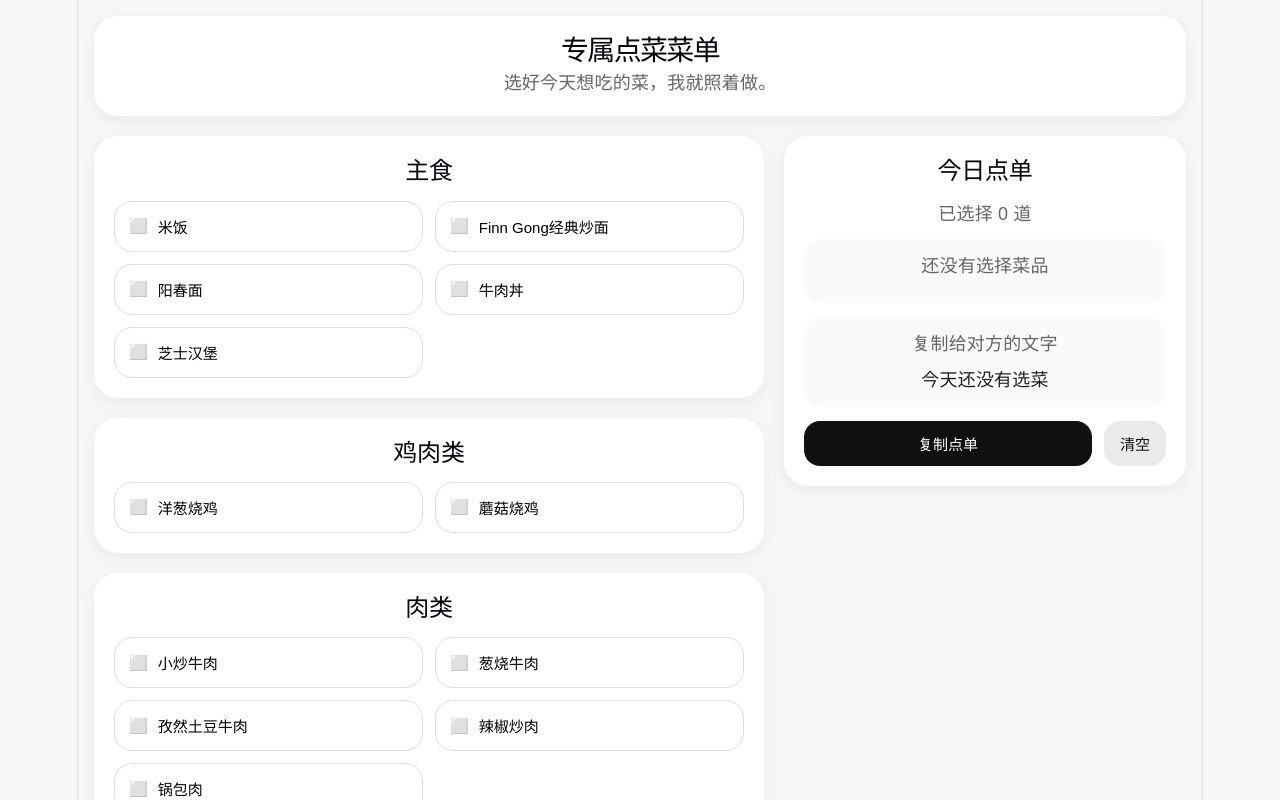
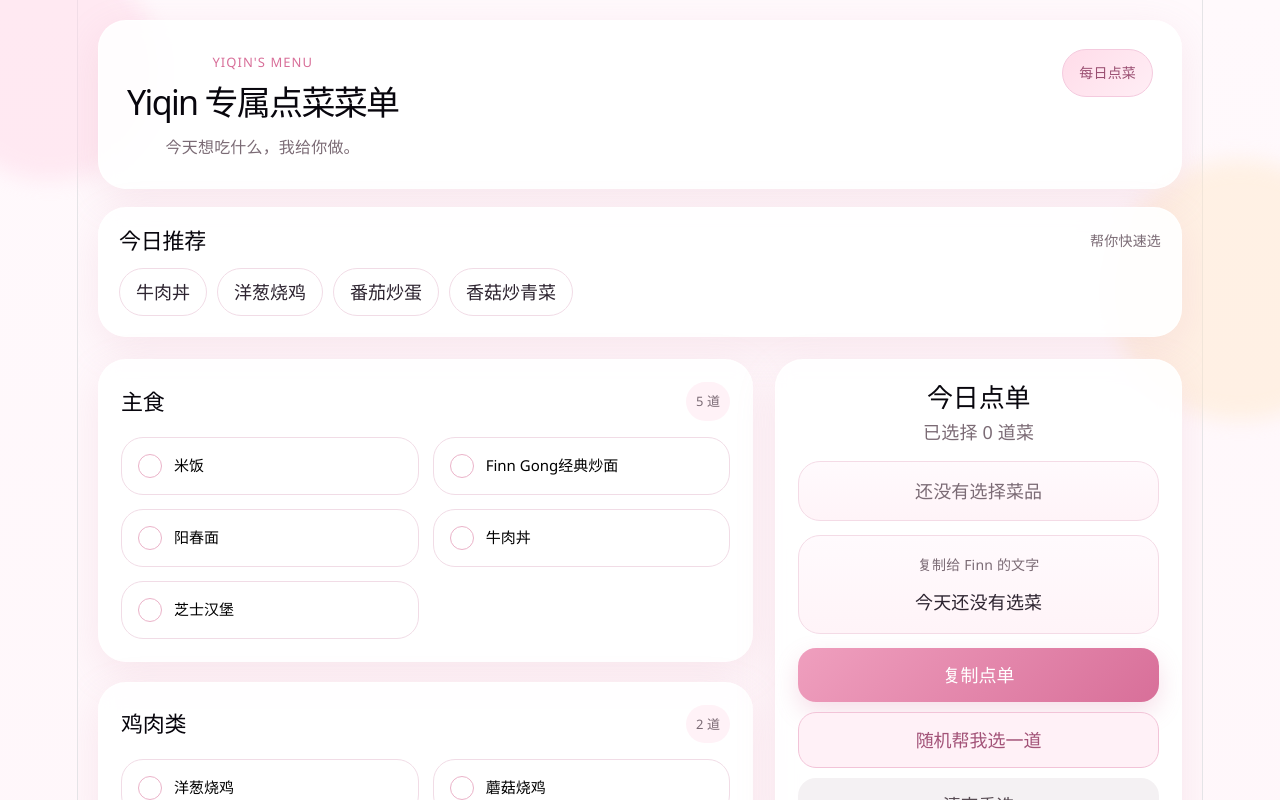
Before and after one commit to FinnGGG/my-menu-app, a React (Vite) app: page / in a window 1280 px wide. Shown: the top 800 px of the page. Built offline with nearby package versions, Linux system fonts and the light colour scheme.

Commit message:
make menu prettier

```diff
--- a/src/App.css
+++ b/src/App.css
@@ -2,49 +2,170 @@
   box-sizing: border-box;
 }
 
+:root {
+  --bg: #fff8fb;
+  --card: rgba(255, 255, 255, 0.9);
+  --text: #2d2430;
+  --subtext: #7b6b75;
+  --line: #f1dce6;
+  --pink: #f7cfe0;
+  --pink-strong: #ef9fbe;
+  --pink-deep: #d86f99;
+  --tag: #fff1f7;
+  --shadow: 0 12px 40px rgba(209, 142, 169, 0.16);
+}
+
 body {
   margin: 0;
-  font-family: Arial, sans-serif;
-  background: #f7f7f7;
-  color: #222;
+  font-family: "Segoe UI", "PingFang SC", "Microsoft YaHei", sans-serif;
+  background: linear-gradient(180deg, #fff9fc 0%, #fff4f8 100%);
+  color: var(--text);
+}
+
+button {
+  font: inherit;
 }
 
 .page {
   min-height: 100vh;
-  padding: 16px;
+  position: relative;
+  overflow-x: hidden;
+  padding: 20px;
+}
+
+.bg-deco {
+  position: fixed;
+  border-radius: 999px;
+  filter: blur(10px);
+  opacity: 0.45;
+  pointer-events: none;
+}
+
+.deco-1 {
+  width: 220px;
+  height: 220px;
+  background: #ffd6e7;
+  top: -40px;
+  left: -60px;
+}
+
+.deco-2 {
+  width: 260px;
+  height: 260px;
+  background: #ffe7c7;
+  right: -90px;
+  top: 160px;
 }
 
 .container {
-  max-width: 1200px;
+  max-width: 1240px;
   margin: 0 auto;
+  position: relative;
+  z-index: 1;
 }
 
-.header-card,
+.hero-card,
+.recommend-card,
 .card {
-  background: white;
-  border-radius: 24px;
-  padding: 20px;
-  box-shadow: 0 4px 18px rgba(0, 0, 0, 0.06);
+  background: var(--card);
+  border: 1px solid rgba(255, 255, 255, 0.75);
+  backdrop-filter: blur(10px);
+  border-radius: 28px;
+  box-shadow: var(--shadow);
 }
 
-.header-card {
-  margin-bottom: 20px;
+.hero-card {
+  padding: 28px;
+  margin-bottom: 18px;
+  display: flex;
+  justify-content: space-between;
+  gap: 18px;
+  align-items: flex-start;
 }
 
-.header-card h1 {
+.tiny-label {
   margin: 0 0 8px;
-  font-size: 28px;
+  color: var(--pink-deep);
+  font-size: 13px;
+  letter-spacing: 0.08em;
+  text-transform: uppercase;
 }
 
-.header-card p {
+.hero-card h1 {
   margin: 0;
-  color: #666;
+  font-size: 34px;
+  line-height: 1.15;
+}
+
+.hero-desc {
+  margin: 12px 0 0;
+  color: var(--subtext);
+  font-size: 16px;
+}
+
+.hero-badge {
+  flex-shrink: 0;
+  background: linear-gradient(135deg, #ffdce9, #ffeef5);
+  color: #9a4e71;
+  border: 1px solid #f4cade;
+  padding: 10px 16px;
+  border-radius: 999px;
+  font-size: 14px;
+}
+
+.recommend-card {
+  padding: 20px;
+  margin-bottom: 22px;
+}
+
+.recommend-header {
+  display: flex;
+  justify-content: space-between;
+  align-items: center;
+  gap: 12px;
+  margin-bottom: 14px;
+}
+
+.recommend-header h2 {
+  margin: 0;
+  font-size: 22px;
+}
+
+.recommend-header span {
+  color: var(--subtext);
+  font-size: 14px;
+}
+
+.recommend-list {
+  display: flex;
+  flex-wrap: wrap;
+  gap: 10px;
+}
+
+.recommend-chip {
+  border: 1px solid var(--line);
+  background: #fff;
+  color: var(--text);
+  border-radius: 999px;
+  padding: 10px 16px;
+  cursor: pointer;
+  transition: 0.2s ease;
+}
+
+.recommend-chip:hover {
+  transform: translateY(-1px);
+  box-shadow: 0 8px 20px rgba(214, 111, 153, 0.12);
+}
+
+.active-chip {
+  background: linear-gradient(135deg, #ffdce9, #fff0f6);
+  border-color: #f2bfd4;
 }
 
 .layout {
   display: grid;
-  grid-template-columns: 1.5fr 0.9fr;
-  gap: 20px;
+  grid-template-columns: 1.45fr 0.9fr;
+  gap: 22px;
 }
 
 .menu-section {
@@ -53,82 +174,138 @@ body {
   gap: 20px;
 }
 
-.summary-section {
-  min-width: 0;
+.card {
+  padding: 22px;
 }
 
-.sticky {
-  position: sticky;
-  top: 16px;
+.section-title-row {
+  display: flex;
+  justify-content: space-between;
+  align-items: center;
+  gap: 12px;
+  margin-bottom: 16px;
 }
 
-.card h2 {
-  margin-top: 0;
-  margin-bottom: 16px;
+.section-title-row h2 {
+  margin: 0;
+  font-size: 22px;
+}
+
+.section-count {
+  font-size: 13px;
+  color: var(--subtext);
+  background: #fff2f7;
+  padding: 6px 10px;
+  border-radius: 999px;
 }
 
 .grid {
   display: grid;
   grid-template-columns: repeat(2, minmax(0, 1fr));
-  gap: 12px;
+  gap: 14px;
 }
 
 .menu-item {
-  border: 1px solid #ddd;
+  border: 1px solid var(--line);
   background: #fff;
-  border-radius: 18px;
-  padding: 14px;
+  border-radius: 22px;
+  padding: 16px;
+  cursor: pointer;
   text-align: left;
-  cursor: pointer;
-  display: flex;
-  align-items: center;
-  gap: 10px;
-  font-size: 15px;
-  transition: 0.2s;
+  transition: all 0.2s ease;
 }
 
 .menu-item:hover {
   transform: translateY(-1px);
+  box-shadow: 0 10px 22px rgba(214, 111, 153, 0.1);
 }
 
 .menu-item.active {
-  background: #f0f0f0;
-  border-color: #111;
+  background: linear-gradient(135deg, #fff1f7, #fffafc);
+  border-color: #efbdd1;
 }
 
-.check {
-  flex-shrink: 0;
+.menu-item-left {
+  display: flex;
+  align-items: center;
+  gap: 12px;
 }
 
-.count {
-  color: #666;
-  margin-bottom: 12px;
+.check-circle {
+  width: 24px;
+  height: 24px;
+  border-radius: 999px;
+  border: 1.5px solid #ebb3c9;
+  display: inline-flex;
+  align-items: center;
+  justify-content: center;
+  color: white;
+  background: #fff;
+  flex-shrink: 0;
+  font-size: 14px;
+}
+
+.menu-item.active .check-circle {
+  background: linear-gradient(135deg, #ef9fbe, #d86f99);
+  border-color: transparent;
+}
+
+.dish-name {
+  font-size: 15px;
+  line-height: 1.4;
+}
+
+.summary-section {
+  min-width: 0;
+}
+
+.sticky-card {
+  position: sticky;
+  top: 18px;
+}
+
+.summary-header h2 {
+  margin: 0 0 6px;
+  font-size: 26px;
+}
+
+.summary-header p {
+  margin: 0 0 16px;
+  color: var(--subtext);
 }
 
 .selected-box,
 .copy-box {
-  background: #fafafa;
-  border-radius: 18px;
-  padding: 14px;
+  border-radius: 22px;
+  padding: 16px;
+  background: linear-gradient(180deg, #fffafd, #fff4f8);
+  border: 1px solid #f4dbe6;
   margin-bottom: 14px;
 }
 
-.empty,
-.label {
-  color: #666;
-  margin: 0 0 10px;
+.empty-text {
+  margin: 0;
+  color: var(--subtext);
 }
 
 .tag-list {
   display: flex;
   flex-wrap: wrap;
-  gap: 8px;
+  gap: 10px;
 }
 
 .tag {
-  background: #eee;
+  background: var(--tag);
+  border: 1px solid #f3d2e1;
+  color: #8f4d6b;
   border-radius: 999px;
-  padding: 6px 12px;
+  padding: 8px 12px;
+  font-size: 14px;
+}
+
+.copy-label {
+  margin: 0 0 10px;
+  color: var(--subtext);
   font-size: 14px;
 }
 
@@ -137,49 +314,76 @@ body {
   white-space: pre-wrap;
   word-break: break-word;
   font-family: inherit;
+  line-height: 1.6;
 }
 
-.btn-row {
+.btn-column {
   display: flex;
-  gap: 12px;
+  flex-direction: column;
+  gap: 10px;
 }
 
 .primary-btn,
+.soft-btn,
 .secondary-btn {
   border: none;
-  border-radius: 16px;
-  padding: 12px 16px;
+  border-radius: 18px;
+  padding: 14px 16px;
   cursor: pointer;
-  font-size: 15px;
+  transition: 0.2s ease;
 }
 
 .primary-btn {
-  background: #111;
+  background: linear-gradient(135deg, #ef9fbe, #d86f99);
   color: white;
-  flex: 1;
+  box-shadow: 0 10px 24px rgba(216, 111, 153, 0.22);
+}
+
+.primary-btn:hover {
+  transform: translateY(-1px);
+}
+
+.soft-btn {
+  background: #fff1f7;
+  color: #a35378;
+  border: 1px solid #f2c4d8;
 }
 
 .secondary-btn {
-  background: #eaeaea;
-  color: #111;
+  background: #f4f1f3;
+  color: #564a52;
 }
 
-@media (max-width: 900px) {
+@media (max-width: 980px) {
   .layout {
     grid-template-columns: 1fr;
   }
 
-  .sticky {
+  .sticky-card {
     position: static;
   }
 }
 
-@media (max-width: 640px) {
+@media (max-width: 720px) {
+  .hero-card {
+    padding: 22px;
+    flex-direction: column;
+  }
+
+  .hero-card h1 {
+    font-size: 28px;
+  }
+
   .grid {
     grid-template-columns: 1fr;
   }
 
-  .header-card h1 {
+  .section-title-row h2,
+  .recommend-header h2 {
+    font-size: 20px;
+  }
+
+  .summary-header h2 {
     font-size: 24px;
   }
 }
--- a/src/App.jsx
+++ b/src/App.jsx
@@ -21,6 +21,8 @@ const menuData = {
   特色菜: ["咸蛋黄豆腐虾"]
 };
 
+const recommendedItems = ["牛肉丼", "洋葱烧鸡", "番茄炒蛋", "香菇炒青菜"];
+
 export default function App() {
   const [selectedItems, setSelectedItems] = useState([]);
   const [copied, setCopied] = useState(false);
@@ -38,10 +40,20 @@ export default function App() {
     setCopied(false);
   };
 
+  const chooseRandomItem = () => {
+    const allItems = Object.values(menuData).flat();
+    const randomItem = allItems[Math.floor(Math.random() * allItems.length)];
+
+    setSelectedItems((prev) =>
+      prev.includes(randomItem) ? prev : [...prev, randomItem]
+    );
+  };
+
   const orderText = useMemo(() => {
     if (selectedItems.length === 0) {
       return "今天还没有选菜";
     }
+
     return `今天想吃：\n${selectedItems.join("、")}`;
   }, [selectedItems]);
 
@@ -57,44 +69,85 @@ export default function App() {
 
   return (
     <div className="page">
+      <div className="bg-deco deco-1"></div>
+      <div className="bg-deco deco-2"></div>
+
       <div className="container">
-        <div className="header-card">
-          <h1>专属点菜菜单</h1>
-          <p>选好今天想吃的菜，我就照着做。</p>
-        </div>
+        <section className="hero-card">
+          <div className="hero-text">
+            <p className="tiny-label">Yiqin's menu</p>
+            <h1>Yiqin 专属点菜菜单</h1>
+            <p className="hero-desc">今天想吃什么，我给你做。</p>
+          </div>
+
+          <div className="hero-badge">每日点菜</div>
+        </section>
+
+        <section className="recommend-card">
+          <div className="recommend-header">
+            <h2>今日推荐</h2>
+            <span>帮你快速选</span>
+          </div>
+
+          <div className="recommend-list">
+            {recommendedItems.map((item) => (
+              <button
+                key={item}
+                className={`recommend-chip ${
+                  selectedItems.includes(item) ? "active-chip" : ""
+                }`}
+                onClick={() => toggleItem(item)}
+              >
+                {selectedItems.includes(item) ? "💗 " : ""}
+                {item}
+              </button>
+            ))}
+          </div>
+        </section>
 
         <div className="layout">
           <div className="menu-section">
             {Object.entries(menuData).map(([category, items]) => (
-              <div className="card" key={category}>
-                <h2>{category}</h2>
+              <section className="card" key={category}>
+                <div className="section-title-row">
+                  <h2>{category}</h2>
+                  <span className="section-count">{items.length} 道</span>
+                </div>
+
                 <div className="grid">
                   {items.map((item) => {
                     const checked = selectedItems.includes(item);
+
                     return (
                       <button
                         key={item}
                         className={`menu-item ${checked ? "active" : ""}`}
                         onClick={() => toggleItem(item)}
                       >
-                        <span className="check">{checked ? "✅" : "⬜"}</span>
-                        <span>{item}</span>
+                        <div className="menu-item-left">
+                          <span className="check-circle">
+                            {checked ? "✓" : ""}
+                          </span>
+                          <span className="dish-name">{item}</span>
+                        </div>
                       </button>
                     );
                   })}
                 </div>
-              </div>
+              </section>
             ))}
           </div>
 
-          <div className="summary-section">
-            <div className="card sticky">
-              <h2>今日点单</h2>
-              <p className="count">已选择 {selectedItems.length} 道</p>
+          <aside className="summary-section">
+            <div className="card sticky-card">
+              <div className="summary-header">
+                <h2>今日点单</h2>
+                <p>已选择 {selectedItems.length} 道菜</p>
+              </div>
 
               <div className="selected-box">
                 {selectedItems.length === 0 ? (
-                  <p className="empty">还没有选择菜品</p>
+                  <p className="empty-text">还没有选择菜品</p>
                 ) : (
                   <div className="tag-list">
                     {selectedItems.map((item) => (
@@ -107,20 +160,25 @@ export default function App() {
               </div>
 
               <div className="copy-box">
-                <p className="label">复制给对方的文字</p>
+                <p className="copy-label">复制给 Finn 的文字</p>
                 <pre>{orderText}</pre>
               </div>
 
-              <div className="btn-row">
+              <div className="btn-column">
                 <button className="primary-btn" onClick={copyOrder}>
                   {copied ? "已复制" : "复制点单"}
                 </button>
+
+                <button className="soft-btn" onClick={chooseRandomItem}>
+                  随机帮我选一道
+                </button>
+
                 <button className="secondary-btn" onClick={resetSelection}>
-                  清空
+                  清空重选
                 </button>
               </div>
             </div>
-          </div>
+          </aside>
         </div>
       </div>
     </div>
```
